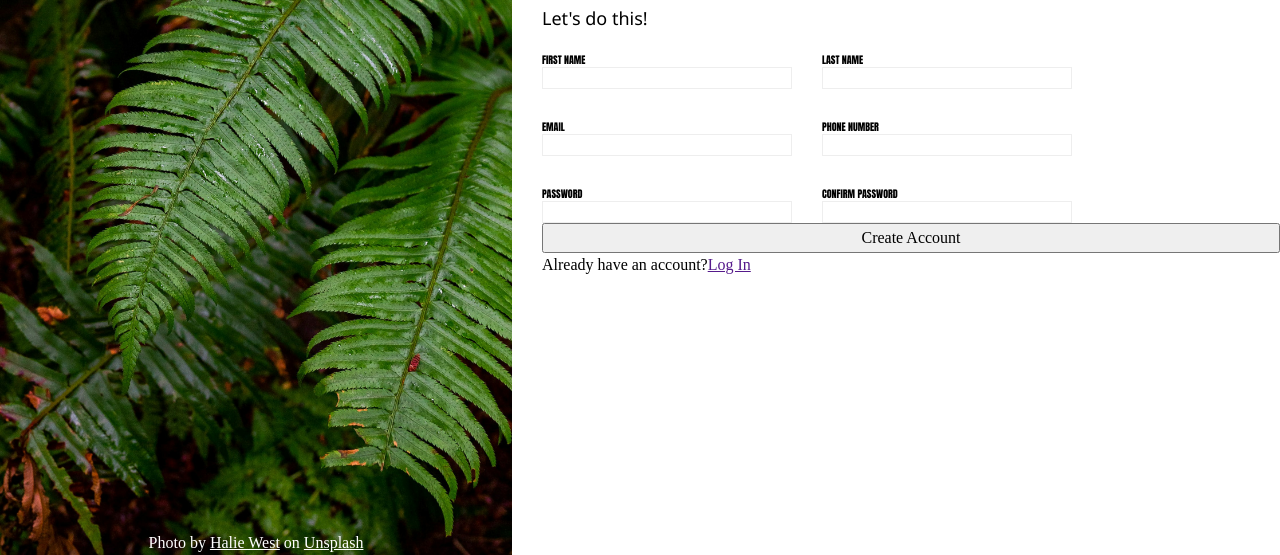
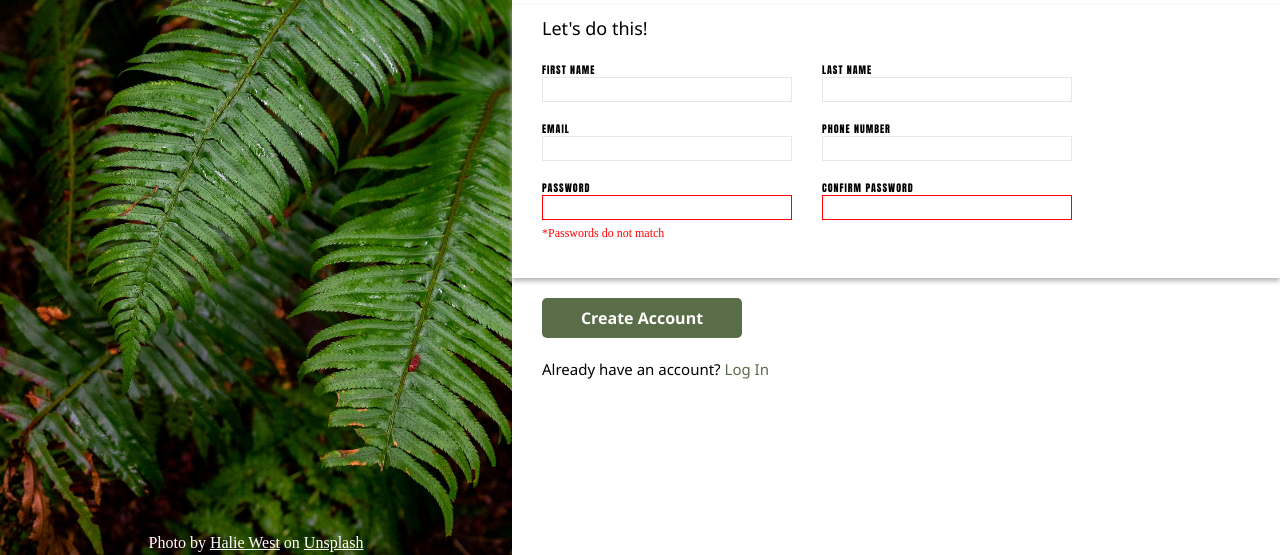
Before and after one commit to robh-01/top_sign-upForm, a plain HTML site: page index.html in a window 1280 px wide. Shown: the part 245-800 px from the top of the page. Drawn offline with Linux system fonts and the light colour scheme.

Commit message:
Add styles and validate the input
This commit will add some basic styling to the button and structure of the page and validate the input fields

```diff
--- a/index.html
+++ b/index.html
@@ -22,23 +22,42 @@
     </div>
     <div class="right-container">
       <p class="heading">
-          This is not a real online service! You know you need something like
-          this in your life to help you realize your deepest dreams.<br /><br />You
+        This is not a real online service! You know you need something like this
+        in your life to help you realize your deepest dreams.<br /><br />You
         <i>know</i> you want to.
       </p>
       <div class="form-container">
         <p>Let's do this!</p>
-          <form action="">
-            <span><label for="1">FIRST NAME</label><input type="text" id="1"/></span
-            ><span><label for="2">LAST NAME</label><input type="text" id="2"/></span
-            ><span><label for="3">EMAIL</label><input type="email" id="3"/></span
-            ><span><label for="4">PHONE NUMBER</label><input type="tel" id="4"/></span
-            ><span><label for="5">PASSWORD</label><input type="password" id="5"/></span
-            ><span><label for="6">CONFIRM PASSWORD</label><input type="password" id="6"/></span>
+        <form action="" id="create-form">
+          <span
+            ><label for="1">FIRST NAME</label><input type="text" id="1" /></span
+          ><span
+            ><label for="2">LAST NAME</label><input type="text" id="2" /></span
+          ><span><label for="3">EMAIL</label><input type="email" id="3" /></span
+          ><span
+            ><label for="4">PHONE NUMBER</label
+            ><input type="tel" id="4" /></span
+          ><span
+            ><label for="5">PASSWORD</label
+            ><input
+              type="password"
+              id="5"
+              required
+              minlength="8"
+              maxlength="20" /><span></span></span
+          ><span
+            ><label for="6">CONFIRM PASSWORD</label
+            ><input
+              type="password"
+              id="6"
+              required
+              minlength="8"
+              maxlength="20"
+          /></span>
         </form>
       </div>
-        <button>Create Account</button>
-        <p>Already have an account?<a href="">Log In</a></p>
+      <button class="create-btn" form="create-form">Create Account</button>
+      <p>Already have an account? <a href="">Log In</a></p>
     </div>
   </body>
 </html>
--- a/style.css
+++ b/style.css
@@ -118,21 +118,23 @@ body {
 }
 
 .form-container {
-  padding-left: 30px;
+  padding: 10px 0 25px 30px;
   margin-top: 35px;
+  box-shadow: 0 3px 5px rgb(184, 177, 177);
 }
 
-.form-container p{
-    font-family: 'Segoe UI', Tahoma, Geneva, Verdana, sans-serif;
-    font-size: 18px;
-    font-weight: 500;
+.form-container p {
+  font-family: "Segoe UI", Tahoma, Geneva, Verdana, sans-serif;
+  font-size: 18px;
+  font-weight: 500;
 }
 
 form {
   margin-top: 20px;
   display: flex;
   flex-wrap: wrap;
-  gap: 30px;
+  column-gap: 30px;
+  row-gap: 10px;
 }
 
 form > span {
@@ -147,14 +149,56 @@ form > span * {
 }
 
 form > span > label {
-    font-family: Impact, Haettenschweiler, 'Arial Narrow Bold', sans-serif;
-    font-size: 10px;
-    font-weight: 100;
+  font-family: Impact, Haettenschweiler, "Arial Narrow Bold", sans-serif;
+  font-size: 10px;
+  font-weight: 100;
+  letter-spacing: 1px;
 }
 
 input {
+  font-family: Verdana, Geneva, Tahoma, sans-serif;
+  padding: 8px;
+  font-size: 14px;
   appearance: none;
   height: 25px;
   width: 250px;
-  border: 1px solid rgba(0, 0, 0, 0.068);
+  border: 1px solid #e5e7eb;
+
+  &:focus {
+    outline: none;
+    border: 1px solid blue;
+  }
+
+  &:invalid:not(:focus) {
+    border: 1px solid red;
+  }
+
+  &[type='password']:invalid + span::before {
+    content: '*Passwords do not match';
+    color: red;
+    font-size: 12px;
+  }
 }
+
+.create-btn {
+  border: unset;
+  width: 200px;
+  border-radius: 5px;
+  margin: 20px auto 20px auto;
+  padding: 0.5em 1.2em;
+  font-family: "Segoe UI", Tahoma, Geneva, Verdana, sans-serif;
+  font-weight: 600;
+  background-color: #596d48;
+  color: white;
+}
+
+button+p {
+  font-family: "Segoe UI", Tahoma, Geneva, Verdana, sans-serif;
+  font-size: 15px;
+  font-weight: 500;
+
+  &>a{
+    color: #596d48;
+    text-decoration: none;
+  }
+}
```
Lines whose indentation alone changed are shown as unchanged.
